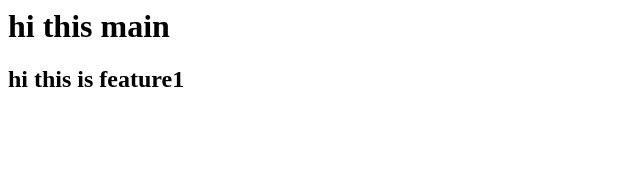
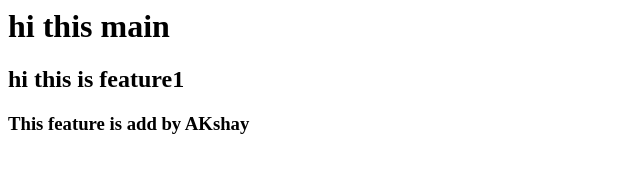
Before and after one commit to pranav123451/Practice_repo, a plain HTML site: page index.html in a window 1280 px wide. Shown: the whole page, without its empty margins (0-640 px from the left). Drawn offline with Linux system fonts and the light colour scheme.

Commit message:
add feature by akshay

```diff
--- a/index.html
+++ b/index.html
@@ -1,2 +1,3 @@
 <h1>hi this main</h1>
 <h2>hi this is feature1</h2>
+<h3>This feature is add by AKshay</h3>
```
